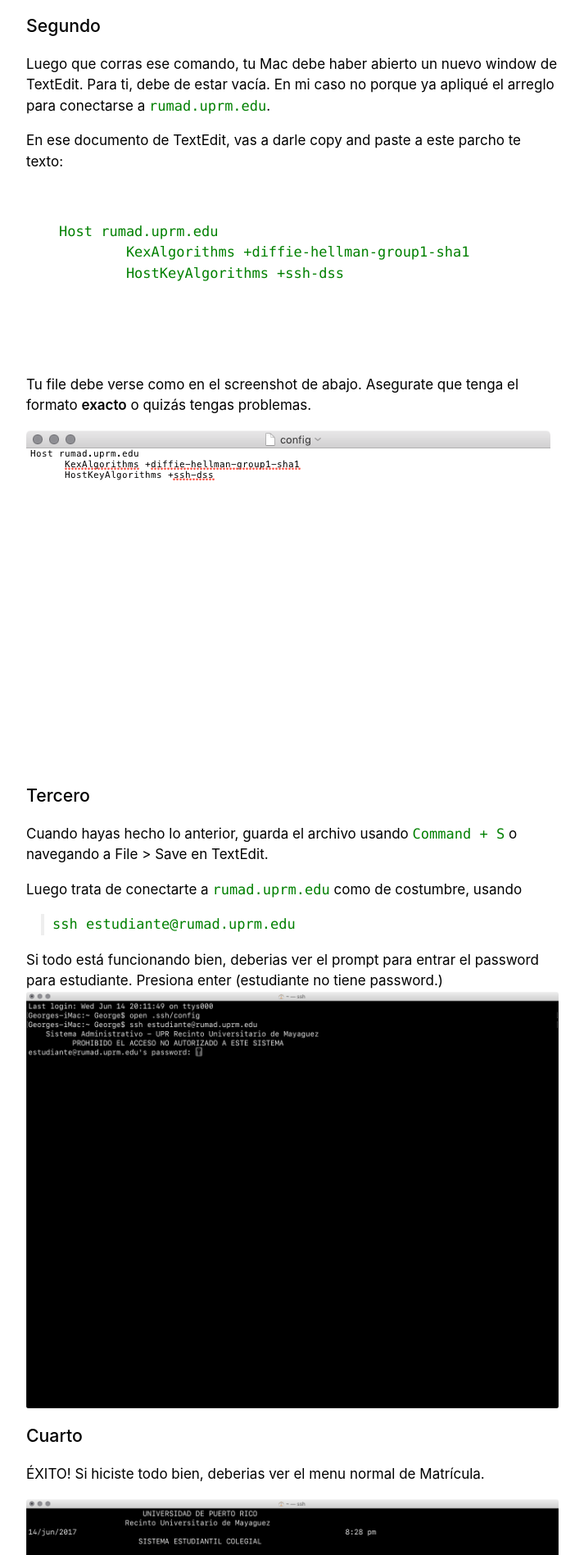
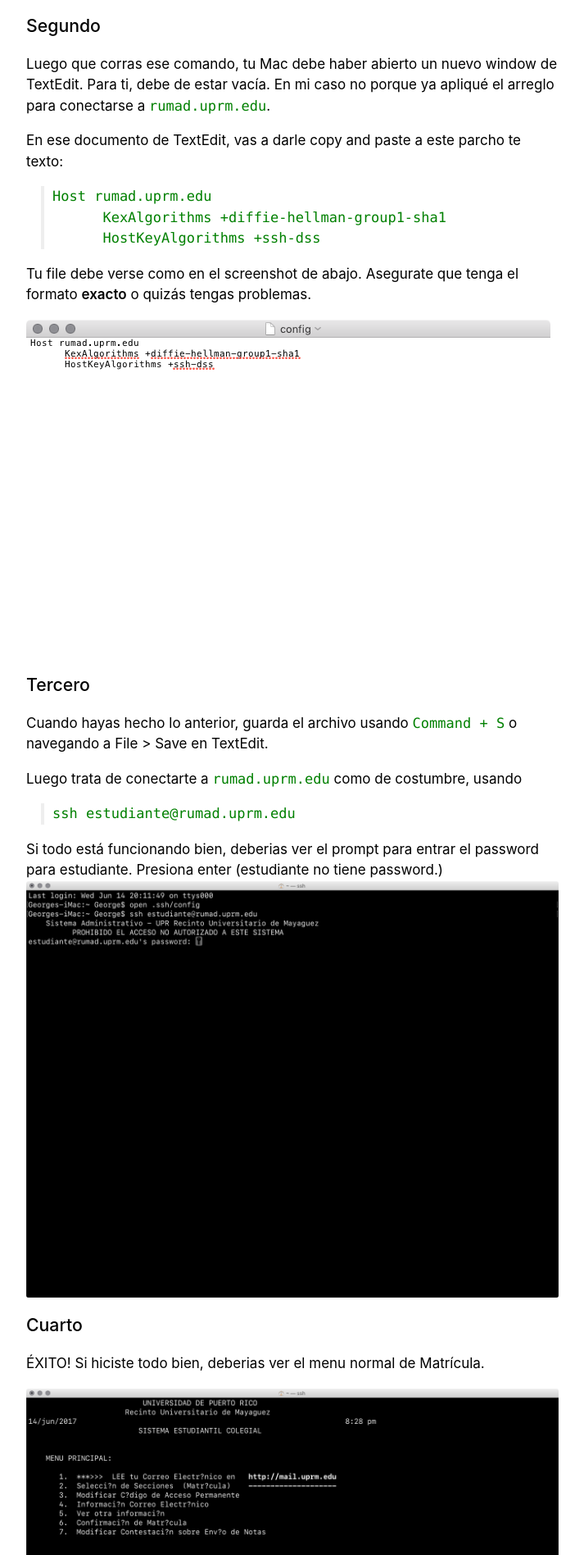
Before and after one commit to georgeperez/titanpointe.org, a Jekyll site: the page built from matricula.html, in a window 1280 px wide. Shown: the part 841-2738 px from the top of the page at 82% size, without its empty margins (283-996 px from the left). Built offline with Jekyll 4.4.1, drawn with Linux system fonts in a browser that asks for light colours.

Commit message:
Minor bug fixes

```diff
--- a/matricula.html
+++ b/matricula.html
@@ -14,14 +14,10 @@ permalink: /matricula/
     <h3>Segundo</h3>
     <p>Luego que corras ese comando, tu Mac debe haber abierto un nuevo window de TextEdit. Para ti, debe de estar vacía. En mi caso no porque ya apliqué el arreglo para conectarse a <code>rumad.uprm.edu</code>.<p>
     <p>En ese documento de TextEdit, vas a darle copy and paste a este parcho te texto:</p>
-
-        <pre>
-        {% highlight bash %}
-Host rumad.uprm.edu
-        KexAlgorithms +diffie-hellman-group1-sha1
-        HostKeyAlgorithms +ssh-dss
-        {% endhighlight %}
-        </pre>
+    <blockquote><pre>Host rumad.uprm.edu
+      KexAlgorithms +diffie-hellman-group1-sha1
+      HostKeyAlgorithms +ssh-dss</pre>
+    </blockquote>
 
     <p>Tu file debe verse como en el screenshot de abajo. Asegurate que tenga el formato <b>exacto</b> o quizás tengas problemas.</p>
     <a href="/assets/images/textedit.png"><img src="/assets/images/textedit.png"></a>
```
Also changed, not shown: _posts/2017-06-14-instructions-for-matricula.md (+1 -1 lines).
